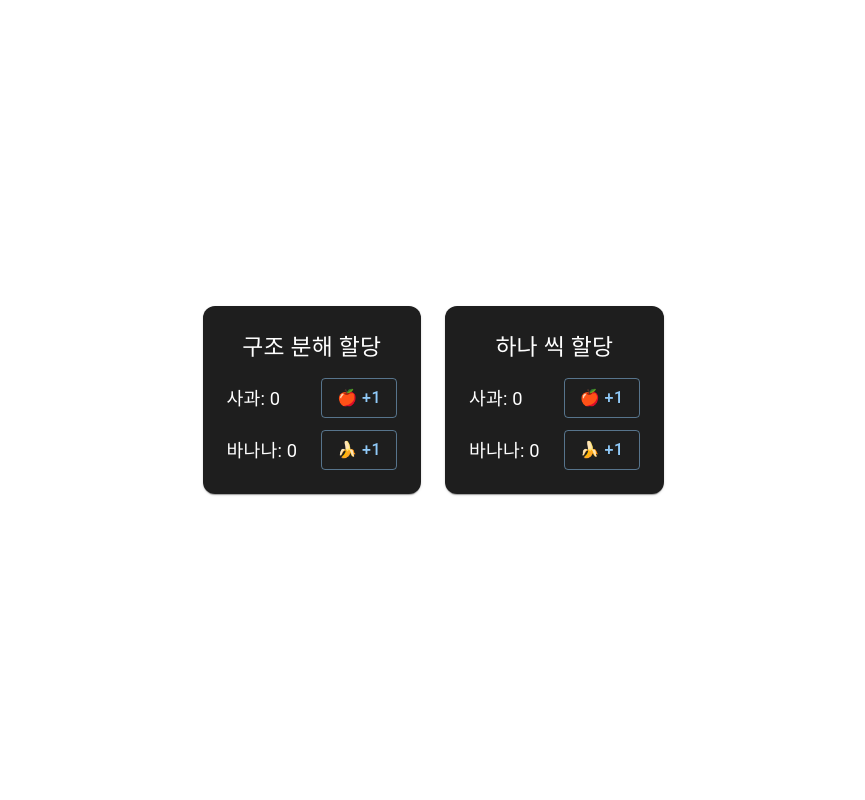
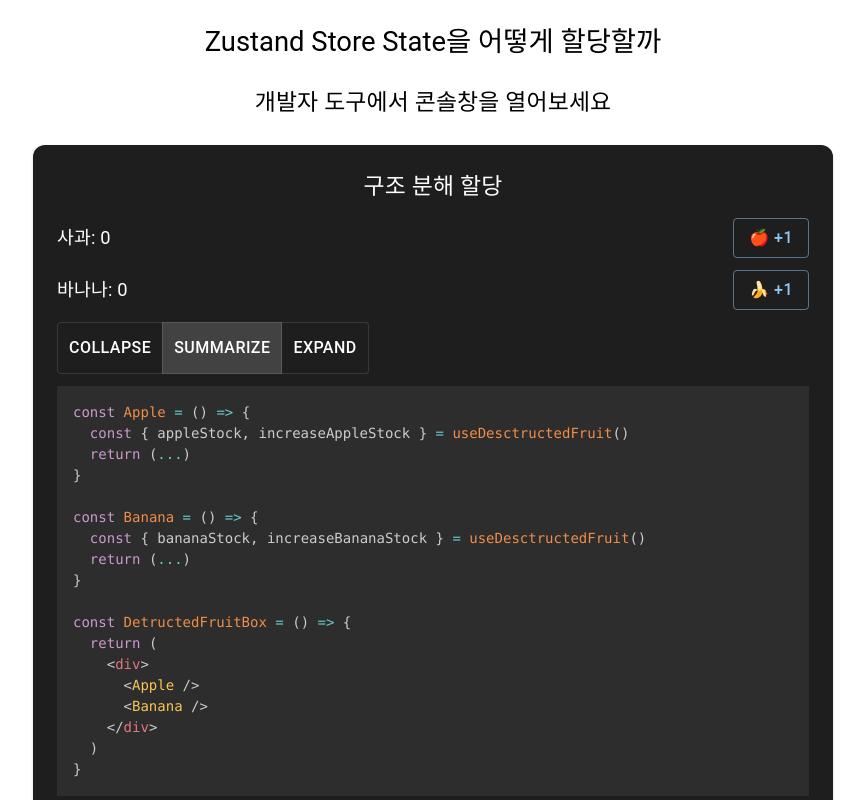
Before and after one commit to ThePott/zustand-destruct-rerender, a React (Vite) app: page / in a window 1280 px wide. Shown: the whole page, without its empty margins (207-1072 px from the left). Built offline with nearby package versions, Linux system fonts and the light colour scheme.

Commit message:
✨ Feat(component): add code block for each case

```diff
--- a/package.json
+++ b/package.json
@@ -12,6 +12,7 @@
   "dependencies": {
     "@emotion/react": "^11.14.0",
     "@emotion/styled": "^11.14.1",
+    "@mui/icons-material": "^7.2.0",
     "@mui/material": "^7.2.0",
     "@tailwindcss/vite": "^4.1.11",
     "@types/react-syntax-highlighter": "^15.5.13",
--- a/src/App.tsx
+++ b/src/App.tsx
@@ -1,13 +1,27 @@
-import { Box } from '@mui/material'
-// import DetructedFruitBox from './components/Destruct'
-// import OneByOneFruitBox from './components/OneByOne'
+import { Box, Typography } from '@mui/material'
 import FruitBox from './components/common/FruitBox'
+import { logAtStart } from './asciiArt'
+import { useEffect } from 'react'
 
 const App = () => {
-  console.log("---- app re-rendered")
+  setTimeout(
+    () => console.log(logAtStart),
+    500
+  )
+  useEffect(
+    () => {
+      return () => console.log("---- app re-rendered")
+    }
+  )
+
   return (
-    <Box className='flex justify-center items-center h-[100vh] w-[100vw] gap-6'>
+    <Box className='h-[100vh] w-[100vw] py-6 flex justify-center overflow-y-scroll flex-wrap gap-6'>
+      <Box className="flex flex-col gap-6 items-center">
 
+        <Typography variant='h5' className='font-semibold'>Zustand Store State을 어떻게 할당할까</Typography>
+        <Typography variant='h6'>개발자 도구에서 콘솔창을 열어보세요</Typography>
+
+        <Box className='flex gap-6 flex-wrap justify-center items-start'>
           <FruitBox usage='DESTRUCTURED'>
             <FruitBox.Apple />
             <FruitBox.Banana />
@@ -17,7 +31,9 @@
             <FruitBox.Apple />
             <FruitBox.Banana />
           </FruitBox>
+        </Box>
 
+      </Box>
     </Box>
   )
 }
--- /dev/null
+++ b/src/asciiArt.ts
@@ -0,0 +1,25 @@
+const logAtStart =
+`
+╔════════════════════════════════╗
+║                                ║
+║  press                         ║
+║                                ║
+║   ██████╗███╗   ███╗██████╗    ║
+║  ██╔════╝████╗ ████║██╔══██╗   ║
+║  ██║     ██╔████╔██║██║  ██║   ║
+║  ██║     ██║╚██╔╝██║██║  ██║   ║
+║  ╚██████╗██║ ╚═╝ ██║██████╔╝   ║
+║   ╚═════╝╚═╝     ╚═╝╚═════╝    ║
+║      ██╗         ██╗  ██╗      ║
+║      ██║         ██║ ██╔╝      ║
+║  ██████████╗     █████╔╝       ║
+║   ╚═ ██╔══ ╝     ██╔═██╗       ║
+║      ██║         ██║  ██╗      ║
+║      ╚═╝         ╚═╝  ╚═╝      ║
+║                                ║
+║  to clear initial logs         ║
+║                                ║
+╚════════════════════════════════╝
+`
+
+export { logAtStart }
--- a/src/components/common/_FruitBoxBase.tsx
+++ b/src/components/common/_FruitBoxBase.tsx
@@ -1,10 +1,7 @@
-import { Paper, Typography } from '@mui/material';
+import { Box, Paper, Typography } from '@mui/material';
 import { createContext, useContext } from 'react';
 import type { FruitBoxProps } from '../../interfaces';
-import { destructuredSummaryCode } from "./summaryCode";
-
-import { Prism as SyntaxHighlighter } from 'react-syntax-highlighter';
-import { tomorrow } from 'react-syntax-highlighter/dist/esm/styles/prism';
+import FruitCodeBlock from './_FruitCodeBlock';
 
 const FruitBoxContext = createContext<string | null>(null)
 
@@ -21,24 +18,10 @@
 
     return (
         <FruitBoxContext.Provider value={usage}>
-            {/* <Paper component="pre" className='absolute'>
-                <SyntaxHighlighter
-                    language="tsx"
-                    style={tomorrow} // Dark theme
-                    customStyle={{
-                        margin: 0,
-                        padding: '16px',
-                        fontSize: '0.875rem',
-                        fontFamily: '"Fira Code", Monaco, "Lucida Console", monospace'
-                    }}
-                >
-                    {destructuredSummaryCode}
-                </SyntaxHighlighter>
-
-            </Paper> */}
-            <Paper sx={{ borderRadius: "12px" }} className='p-6 flex flex-col gap-3'>
+            <Paper sx={{ borderRadius: "12px" }} className='w-[800px] p-6 flex flex-col gap-3'>
                 <Typography variant='h6' className='text-center'>{title}</Typography>
                 {children}
+                <FruitCodeBlock />
             </Paper>
         </FruitBoxContext.Provider>
     )
--- /dev/null
+++ b/src/components/common/_FruitCodeBlock.tsx
@@ -0,0 +1,63 @@
+import { Box, Paper, ToggleButton, ToggleButtonGroup } from "@mui/material";
+import { useState } from "react";
+import { Prism as SyntaxHighlighter } from 'react-syntax-highlighter';
+import { tomorrow } from 'react-syntax-highlighter/dist/esm/styles/prism';
+import { useFruitBoxContext } from "./_FruitBoxBase";
+import {
+  destructuredExpandedCode,
+  destructuredSummarizedCode,
+  oneByOneExpandedCode,
+  oneByOneSummarizedCode
+} from "./summaryCode";
+
+const codeVisibilityArray = ["COLLAPSED", "SUMMARIZED", "EXPANDED"] as const
+type CodeVisibility = typeof codeVisibilityArray[number]
+// const getButtonText =
+
+const FruitCodeBlock = () => {
+  const [codeVisibility, setCodeVisibility] = useState<CodeVisibility>("SUMMARIZED")
+  const usage = useFruitBoxContext()
+  const isDestructured = usage === "DESTRUCTURED"
+  const summarizedCode = isDestructured ? destructuredSummarizedCode : oneByOneSummarizedCode
+  const expandedCode = isDestructured ? destructuredExpandedCode : oneByOneExpandedCode
+
+  const code = codeVisibility === "EXPANDED" ? expandedCode : summarizedCode
+
+  const toggle = (
+    event: React.MouseEvent<HTMLElement, MouseEvent>,
+    newValue: CodeVisibility
+  ) => {
+    setCodeVisibility(newValue)
+  }
+
+  return (
+    <>
+      <ToggleButtonGroup
+        value={codeVisibility}
+        exclusive
+        onChange={toggle}>
+        <ToggleButton value="COLLAPSED" aria-label="left aligned">Collapse</ToggleButton>
+        <ToggleButton value="SUMMARIZED" aria-label="centered">Summarize</ToggleButton>
+        <ToggleButton value="EXPANDED" aria-label="right aligned">Expand</ToggleButton>
+      </ToggleButtonGroup>
+
+      {codeVisibility !== "COLLAPSED" &&
+        <Box component="pre">
+          <SyntaxHighlighter
+            language="tsx"
+            style={tomorrow} // Dark theme
+            customStyle={{
+              margin: 0,
+              padding: '16px',
+              fontSize: '0.875rem',
+              fontFamily: '"Fira Code", Monaco, "Lucida Console", monospace'
+            }}>
+            {code}
+          </SyntaxHighlighter>
+        </Box>
+      }
+    </>
+  )
+}
+
+export default FruitCodeBlock
--- a/src/components/common/_FruitItem.tsx
+++ b/src/components/common/_FruitItem.tsx
@@ -2,10 +2,10 @@
 import type { FruitName } from "../../interfaces";
 import { useDesctructedFruit, useOneByOneFruit } from "../../store";
 import { useFruitBoxContext } from "./_FruitBoxBase";
+import { useEffect } from "react";
 
 const FruitItem = ({ fruitName }: { fruitName: FruitName }) => {
     const usage = useFruitBoxContext()
-    console.log(`---- ${usage} ${fruitName} re-rendered`);
 
     const isDestructured = usage === "DESTRUCTURED"
     const isApple = fruitName === 'APPLE';
@@ -43,6 +43,12 @@
         }
     }
 
+    useEffect(
+        () => {
+            return () => console.log(`---- ${usage} ${fruitName.toLowerCase()} re-rendered`)
+        }
+    )
+
     return (
         <Box className="flex justify-between items-center gap-6">
             <Typography>{koreanName}: {stock}</Typography>
--- a/src/components/common/summaryCode.ts
+++ b/src/components/common/summaryCode.ts
@@ -1,13 +1,44 @@
-const destructuredSummaryCode = `const Apple = () => {
+const destructuredSummarizedCode = `const Apple = () => {
   const { appleStock, increaseAppleStock } = useDesctructedFruit()
-  console.log("---- deconstructed apple re-rendered")
   return (...)
 }
 
 const Banana = () => {
   const { bananaStock, increaseBananaStock } = useDesctructedFruit()
+  return (...)
+}
+
+const DetructedFruitBox = () => {
+  return (
+    <div>
+      <Apple />
+      <Banana />
+    </div>
+  )
+}`
+
+const destructuredExpandedCode = `import { create } from "zustand"
+
+const Apple = () => {
+  const { appleStock, increaseAppleStock } = useDesctructedFruit()
+  console.log("---- deconstructed apple re-rendered")
+  return (
+    <div>
+      <p>사과: {appleStock}</p>
+      <button onClick={increaseAppleStock}>🍎 +1</button>
+    </div>
+  )
+}
+
+const Banana = () => {
+  const { bananaStock, increaseBananaStock } = useDesctructedFruit()
   console.log("---- deconstructed banana re-rendered")
-  return (...)
+  return (
+    <div className="flex justify-between items-center gap-6">
+      <p>바나나: {bananaStock}</p>
+      <button onClick={increaseBananaStock}>🍌 +1</button>
+    </div>
+  )
 }
 
 const DetructedFruitBox = () => {
@@ -19,33 +50,69 @@
       <Banana />
     </div>
   )
-}
-`
+}`
 
-const oneByOneCode = `const Apple = () => {
+const oneByOneSummarizedCode = `const Apple = () => {
   const appleStock = useOneByOneFruit((state) => state.appleStock)
   const increaseAppleStock = useOneByOneFruit((state) => state.increaseAppleStock)
-  console.log("---- one-by-one apple re-rendered")
   return (...)
 }
 
 const Banana = () => {
   const bananaStock = useOneByOneFruit((state) => state.bananaStock)
   const increaseBananaStock = useOneByOneFruit((state) => state.increaseBananaStock)
+  return (...)
+}
+
+const OneByOneFruitBox = () => {
+  return (
+    <div>
+      <Apple />
+      <Banana />
+    </div>
+  )
+}`
+
+const oneByOneExpandedCode = `import { create } from "zustand"
+
+const Apple = () => {
+  const appleStock = useOneByOneFruit((state) => state.appleStock)
+  const increaseAppleStock = useOneByOneFruit((state) => state.increaseAppleStock)
+  console.log("---- one-by-one apple re-rendered")
+  return (
+    <div>
+      <p>사과: {appleStock}</p>
+      <button onClick={increaseAppleStock}>🍎 +1</button>
+    </div>
+  )
+}
+
+const Banana = () => {
+  const bananaStock = useOneByOneFruit((state) => state.bananaStock)
+  const increaseBananaStock = useOneByOneFruit((state) => state.increaseBananaStock)
   console.log("---- one-by-one banana re-rendered")
-  return (...)
+  return (
+    <div className="flex justify-between items-center gap-6">
+      <p>바나나: {bananaStock}</p>
+      <button onClick={increaseBananaStock}>🍌 +1</button>
+    </div>
+  )
 }
 
 const DetructedFruitBox = () => {
   console.log("---- one-by-one banana re-rendered")
   return (
     <div>
-      <p>구조 분해 할당</p>
+      <p>하나 씩 할당</p>
       <Apple />
       <Banana />
     </div>
   )
+}`
+
+export {
+  destructuredSummarizedCode,
+  destructuredExpandedCode,
+  oneByOneSummarizedCode,
+  oneByOneExpandedCode
 }
-`
-
-export { destructuredSummaryCode, oneByOneCode }
--- a/src/theme.ts
+++ b/src/theme.ts
@@ -12,16 +12,11 @@
     MuiTypography: {
       defaultProps: {
         variantMapping: {
-          h1: 'h2',
-          h2: 'h2',
-          h3: 'h6',
-          h4: 'h6',
-          h5: 'h6',
-          h6: 'h6',
+          h4: 'h1',
+          h5: 'h2',
+          h6: 'h3',
           subtitle1: 'h6',
           subtitle2: 'h6',
-          body1: 'body2',
-          body2: 'body2',
         },
       },
     },
```
Also changed, not shown: 2 other files (tests, documents, lock files or other folders). Lines whose indentation alone changed are shown as unchanged.
